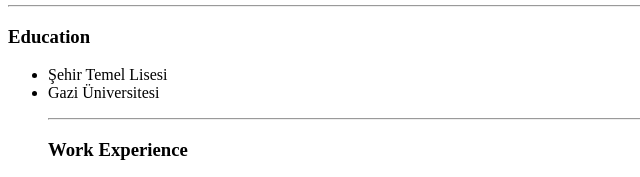
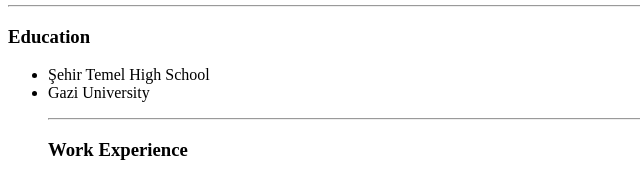
Before and after one commit to Melwiloser/cv, a plain HTML site: page index.html in a window 1280 px wide. Shown: the part 332-509 px from the top of the page, 0-640 px from the left. Drawn offline with Linux system fonts and the light colour scheme.

Commit message:
Update index.html

```diff
--- a/index.html
+++ b/index.html
@@ -19,8 +19,8 @@
     <hr>
     <h3>Education</h3>
     <ul>
-      <li>Şehir Temel Lisesi</li>
-      <li>Gazi Üniversitesi</li>
+      <li>Şehir Temel High School</li>
+      <li>Gazi University</li>
     </ul>
     <ul>
       <hr>
```
